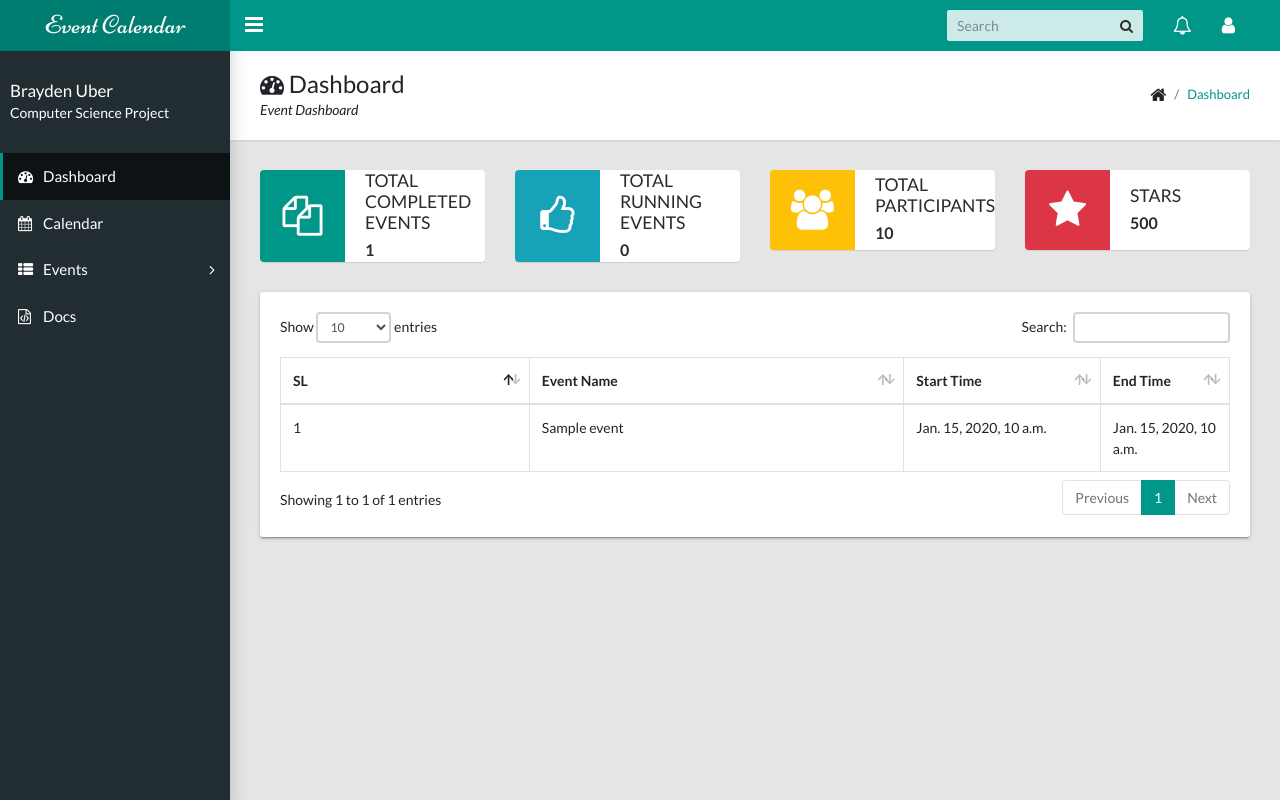
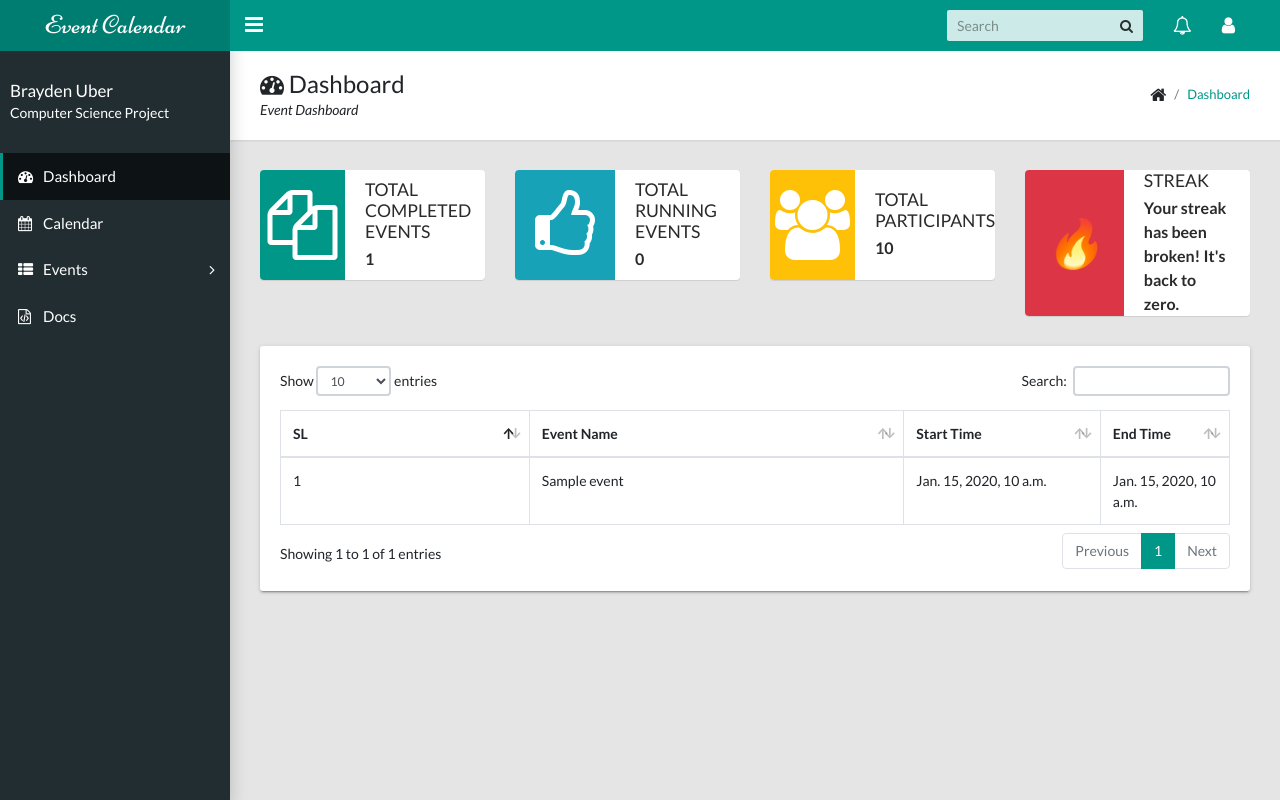
Before and after one commit to ccwnfd/cs4090, a Django app: page / in a window 1280 px wide. Run offline with Django 5.2, Linux system fonts and the light colour scheme; a user stored in the database is signed in; tables that the repository leaves empty hold one stand-in row (values such as "Sample post"); some libraries are stand-ins or nearby versions.

Commit message:
small fixes

```diff
--- a/cs4090/cs4090/views.py
+++ b/cs4090/cs4090/views.py
@@ -3,6 +3,28 @@ from django.contrib.auth.mixins import LoginRequiredMixin
 from django.shortcuts import render
 
 from calendarapp.models import Event
+from django.utils import timezone
+
+
+def get_streak(user):
+    today = timezone.now().date()
+
+    # Get the currently logged-in user
+
+    # Get the last activity date and current streak from the user object
+    last_activity_date = user.last_activity_date
+
+    if last_activity_date < today:
+        # Streak is broken
+        if last_activity_date < today - timezone.timedelta(days=1):
+            user.current_streak = 0  # Reset streak
+        else:
+            user.current_streak += 1  # Continue the streak
+
+        # Update last activity date
+        user.last_activity_date = today
+
+    user.save()
 
 
 class DashboardView(LoginRequiredMixin, View):
@@ -13,9 +35,18 @@ class DashboardView(LoginRequiredMixin, View):
         events = Event.objects.get_all_events(user=request.user)
         running_events = Event.objects.get_running_events(user=request.user)
         latest_events = Event.objects.filter(user=request.user).order_by("-id")[:10]
+
+        # streak info
+        get_streak(self.request.user)
+        user = self.request.user
+        streak = user.current_streak
+        last_activity_date = user.last_activity_date
+
         context = {
             "total_event": events.count(),
             "running_events": running_events,
             "latest_events": latest_events,
+            "streak": streak,
+            "last_activity_date": last_activity_date,
         }
         return render(request, self.template_name, context)
--- a/cs4090/templates/calendarapp/dashboard.html
+++ b/cs4090/templates/calendarapp/dashboard.html
@@ -18,7 +18,7 @@
 <div class="row">
     <div class="col-md-6 col-lg-3">
         <div class="widget-small primary coloured-icon">
-            <i class="icon fa fa-files-o fa-3x"></i>
+            <i class="icon fa fa-files-o" style="font-size: 5em;"></i> <!--   I changed icon sizes -->
             <div class="info">
                 <h4>Total Completed Events</h4>
                 <p><b>{{ total_event }}</b></p>
@@ -27,7 +27,7 @@
     </div>
     <div class="col-md-6 col-lg-3">
         <div class="widget-small info coloured-icon">
-            <i class="icon fa fa-thumbs-o-up fa-3x"></i>
+            <i class="icon fa fa-thumbs-o-up fa-3x" style="font-size: 5em;"></i><!--   I changed icon sizes -->
             <div class="info">
                 <h4>Total Running Events</h4>
                 <p><b>{{ running_events.count }}</b></p>
@@ -36,7 +36,7 @@
     </div>
     <div class="col-md-6 col-lg-3">
         <div class="widget-small warning coloured-icon">
-            <i class="icon fa fa-users fa-3x"></i>
+            <i class="icon fa fa-users fa-3x" style="font-size: 5em;"></i><!--   I changed icon sizes -->
             <div class="info">
                 <h4>Total Participants</h4>
                 <p><b>10</b></p>
@@ -45,10 +45,19 @@
     </div>
     <div class="col-md-6 col-lg-3">
         <div class="widget-small danger coloured-icon">
-            <i class="icon fa fa-star fa-3x"></i>
+            <i class="icon" style="font-size: 3.37em;">🔥</i> <!-- icon change -->
             <div class="info">
-                <h4>Stars</h4>
-                <p><b>500</b></p>
+                <h4>Streak</h4>
+                <p><b>
+                    {% if streak == 0 %} <!-- added this for streak stuff -->
+                        Your streak has been broken! It's back to zero.
+                    {% else %}
+                        {{ streak }} day(s)!
+                        <br>Last continued on: {{ last_activity_date }}
+                    {% endif %}
+
+
+                </b></p>
             </div>
         </div>
     </div>
```
